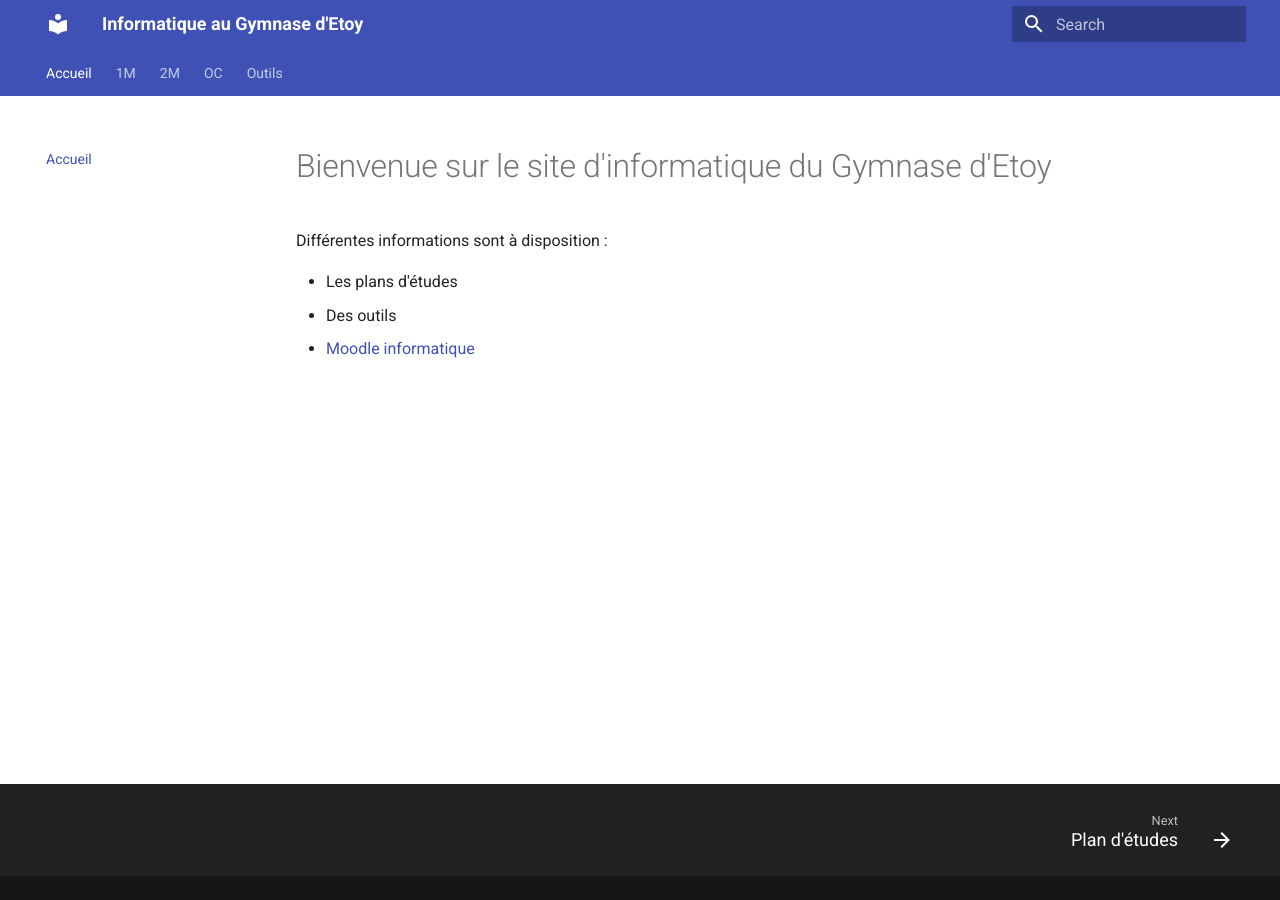
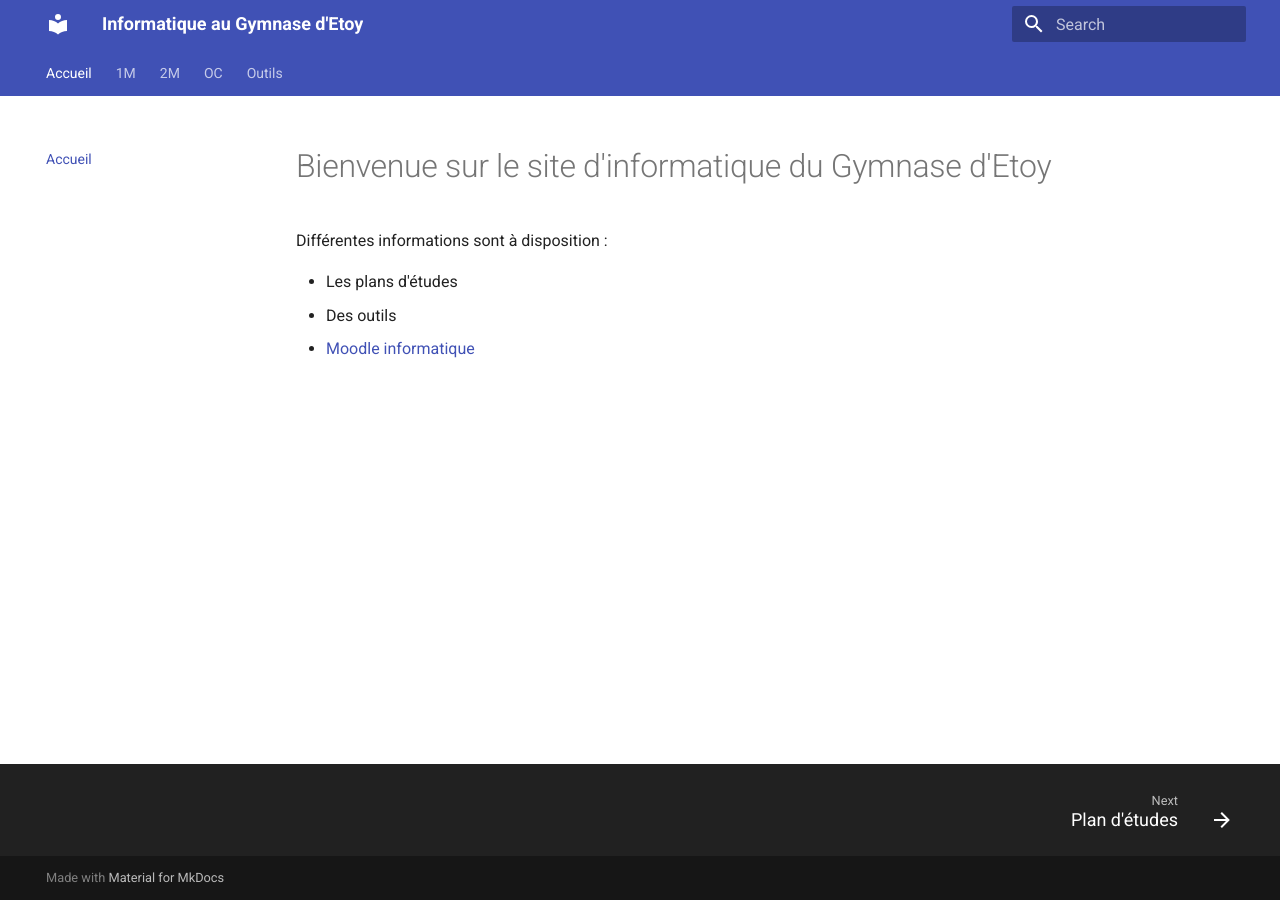
Before and after one commit to emiliemichaud/etoyinfo, an MkDocs documentation site: the page built from docs/index.md, in a window 1280 px wide. Built offline with MkDocs 1.6.1 and Material for MkDocs 9.7.7, drawn with Linux system fonts in a browser that asks for light colours.

Commit message:
Update mkdocs.yml

```diff
--- a/mkdocs.yml
+++ b/mkdocs.yml
@@ -45,7 +45,3 @@ nav:
 
 extra_javascript:
   - https://cdn.jsdelivr.net/npm/mathjax@3/es5/tex-mml-chtml.js
-
-
-extra:
-  generator: false # supprime le footer made with
```
